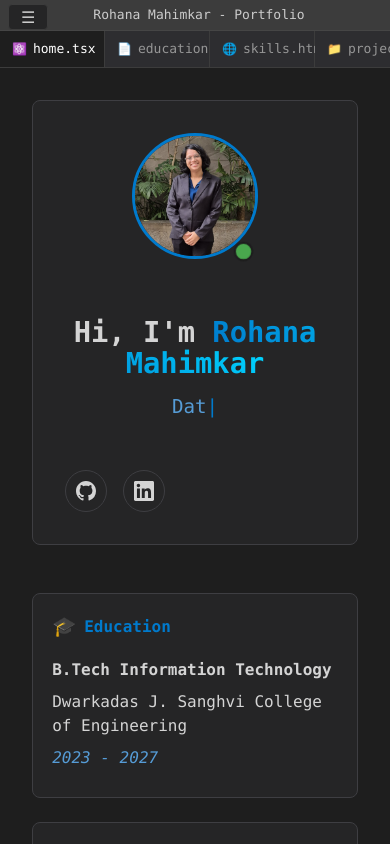
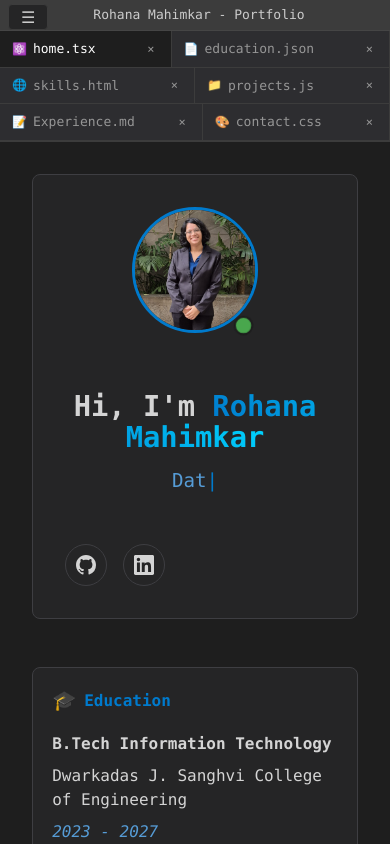
Before and after one commit to rohana-2005/Portfolio-VS-Code, a React (Vite) app: page / in a window 390 px wide. Built offline with nearby package versions, Linux system fonts and the light colour scheme.

Commit message:
Update .gitignore with comprehensive coverage

```diff
--- a/src/components/TabBar.jsx
+++ b/src/components/TabBar.jsx
@@ -3,6 +3,7 @@ import React from 'react';
 const TabBar = ({ tabs, activeTab, onTabClick, onTabClose }) => {
   const tabBarStyle = {
     display: 'flex',
+    flexWrap: 'wrap',
     backgroundColor: '#2d2d30',
     borderBottom: '1px solid #3c3c3c',
     minHeight: '35px'
@@ -14,13 +15,15 @@ const TabBar = ({ tabs, activeTab, onTabClick, onTabClose }) => {
     color: isActive ? '#ffffff' : '#969696',
     border: 'none',
     borderRight: '1px solid #3c3c3c',
+    borderBottom: '1px solid #3c3c3c',
     cursor: 'pointer',
     fontSize: '13px',
     display: 'flex',
     alignItems: 'center',
     position: 'relative',
     minWidth: '80px',
-    justifyContent: 'space-between'
+    justifyContent: 'space-between',
+    flex: window.innerWidth <= 768 ? '1 1 auto' : '0 0 auto'
   });
 
   const closeButtonStyle = {
```
